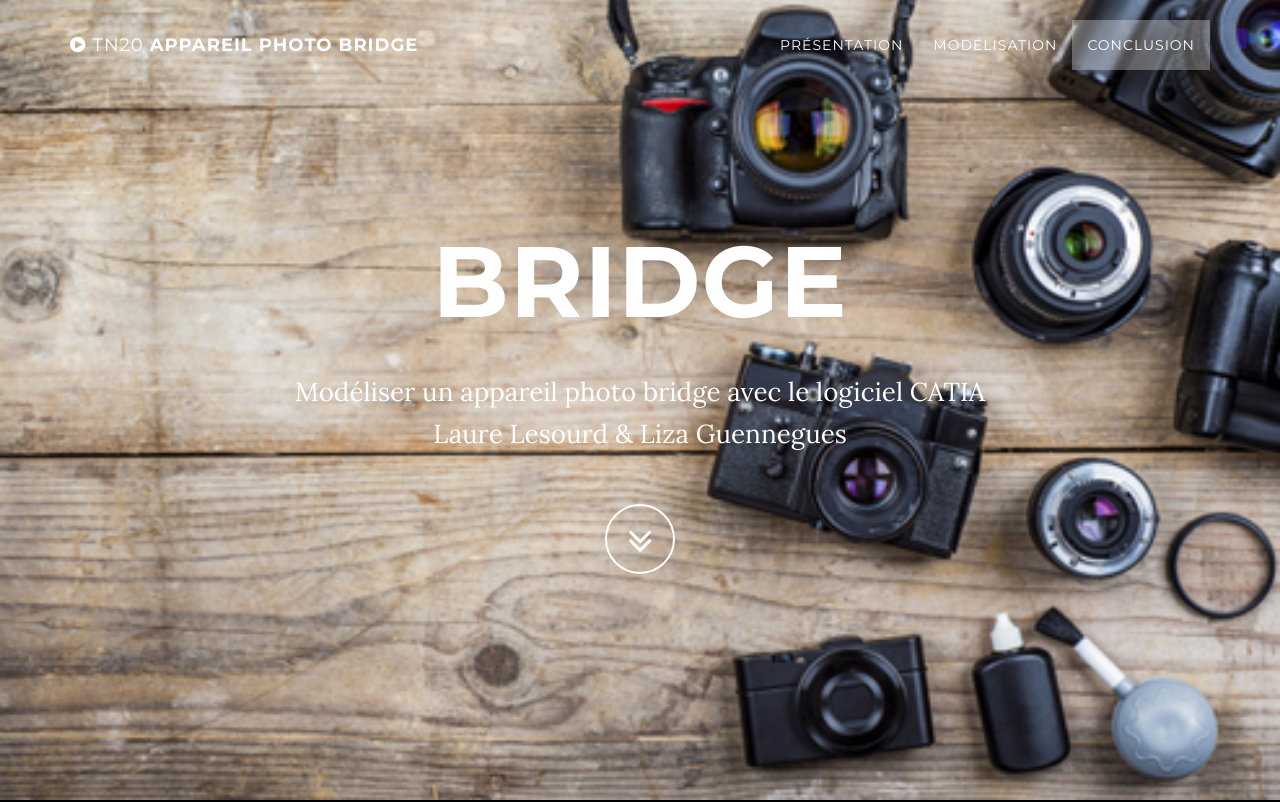
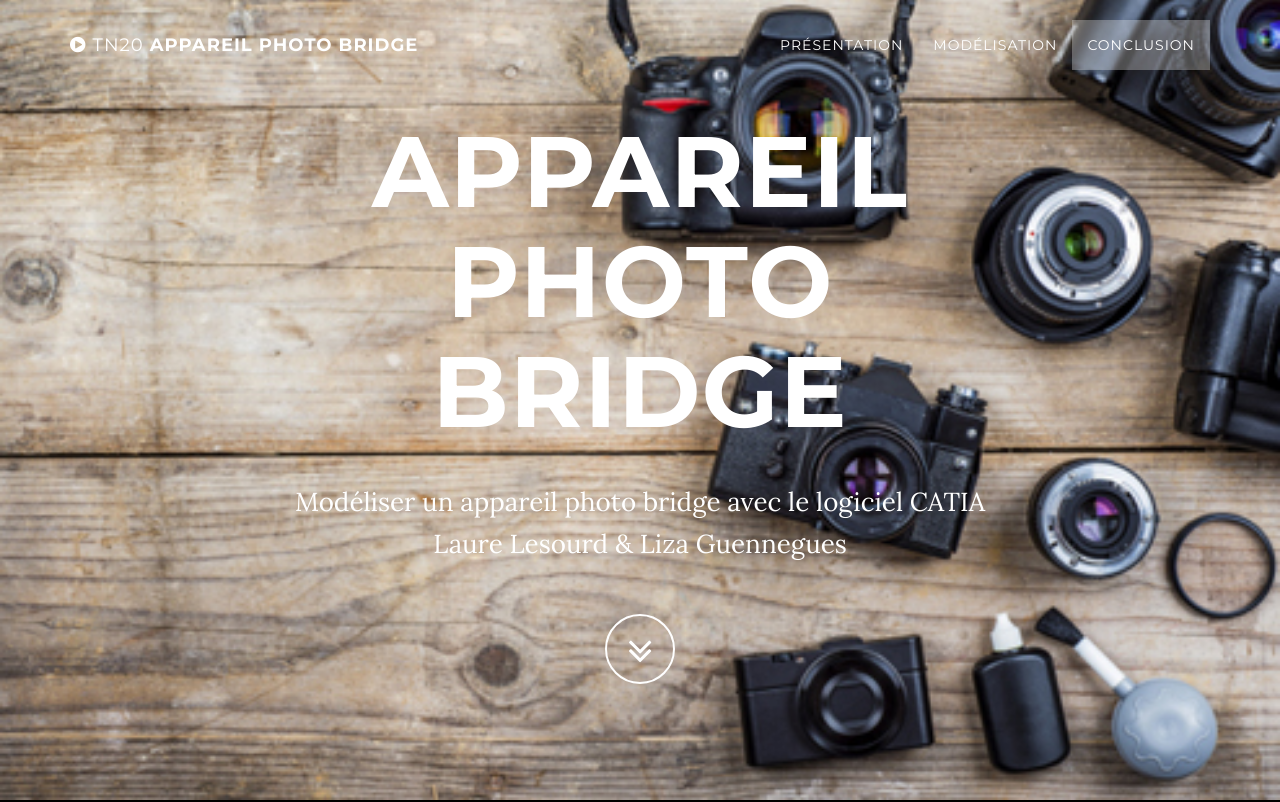
Before and after one commit to marceau44/tn20, a website: page index.html in a window 1280 px wide. Shown: the top 802 px of the page. Drawn offline with nearby package versions, Linux system fonts and the light colour scheme; some packages are replaced by stand-ins of ours.

Commit message:
Update index.html

```diff
--- a/index.html
+++ b/index.html
@@ -74,7 +74,7 @@
             <div class="container">
                 <div class="row">
                     <div class="col-md-8 col-md-offset-2">
-                        <h1 class="brand-heading">Bridge</h1>
+                        <h1 class="brand-heading">Appareil photo Bridge</h1>
                         <p class="intro-text">Modéliser un appareil photo bridge avec le logiciel CATIA
                             <br>Laure Lesourd & Liza Guennegues</p>
                         <a href="#about" class="btn btn-circle page-scroll">
```
